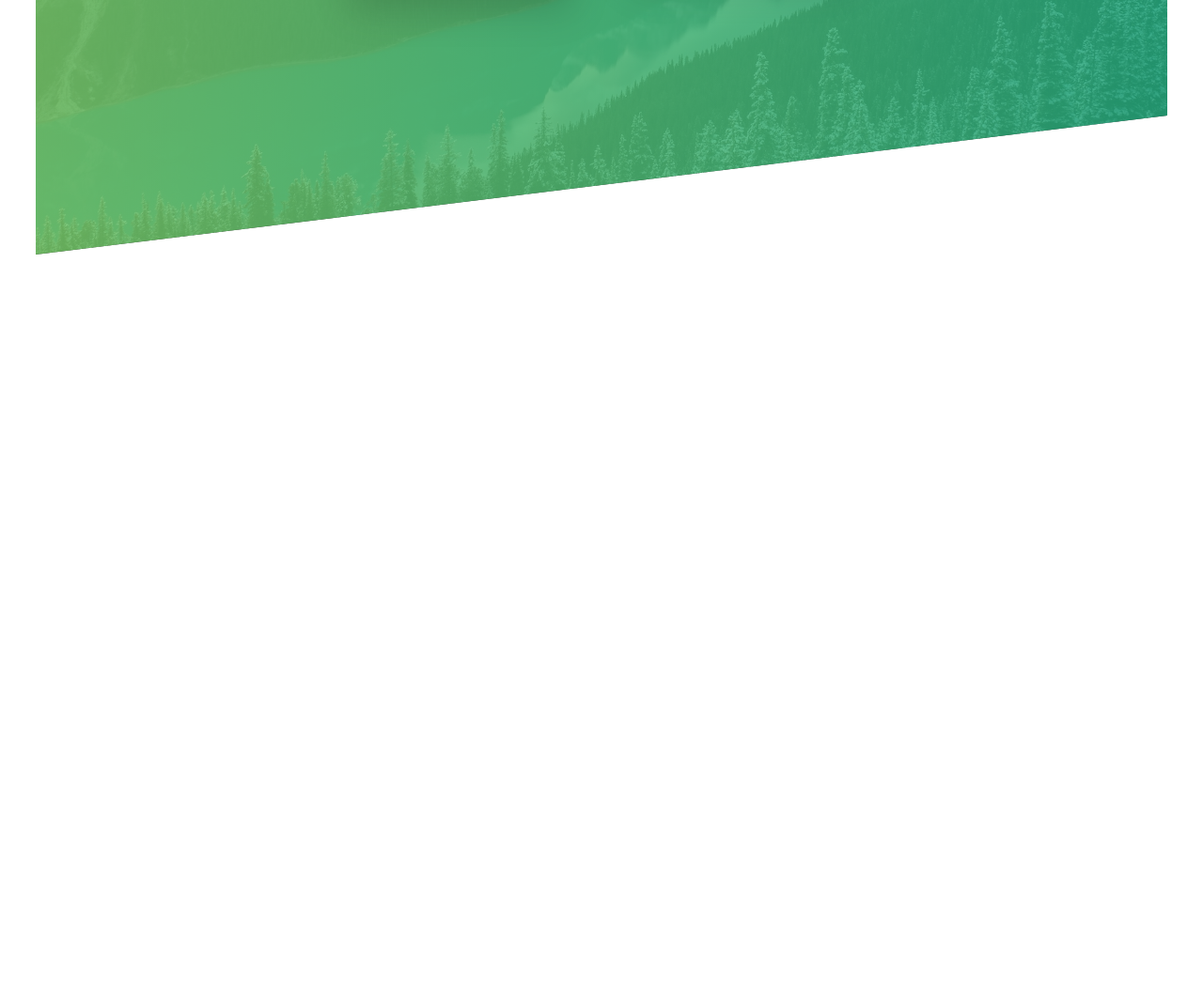
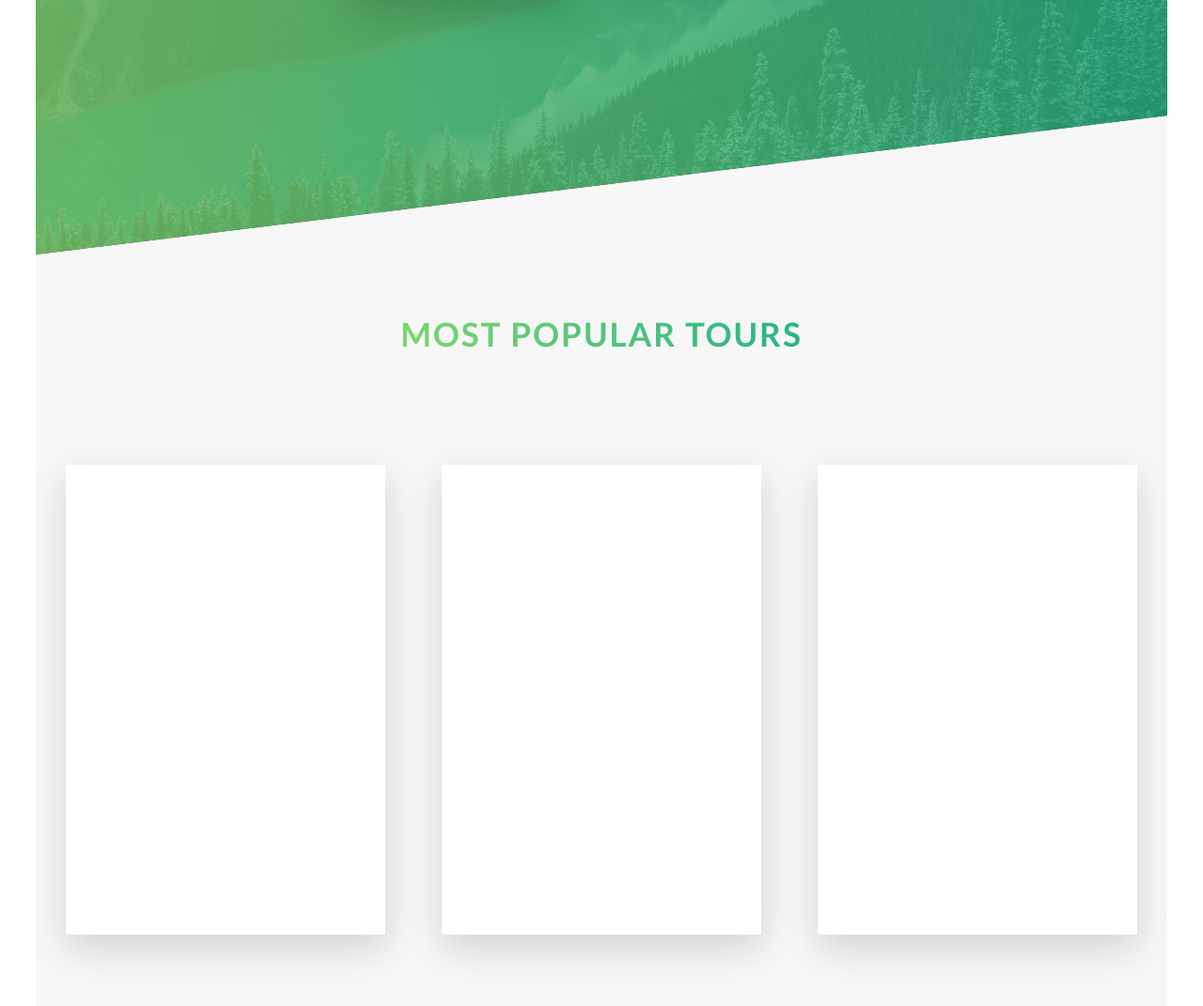
Before and after one commit to VuDucTriJoseph/Natours-advanced-css, a website: page index.html in a window 1280 px wide. Shown: the part 2079-3150 px from the top of the page at 94% size. Before the commit the page ends 2350 px from the top, so only its background shows below. Drawn offline with Linux system fonts and the light colour scheme.

Commit message:
card component rotation

```diff
--- a/index.html
+++ b/index.html
@@ -132,6 +132,37 @@
           </div>
         </div>
       </section>
+      <section class="section-tours">
+        <div class="u-center-text u-margin-bottom-big">
+          <h2 class="heading-secondary">Most popular tours</h2>
+        </div>
+        <div class="row">
+          <div class="col-1-of-3">
+            <div class="card">
+              <div class="card__side card__side--front">col 1 of 3</div>
+              <div class="card__side card__side--back card__side--back-1">
+                back
+              </div>
+            </div>
+          </div>
+          <div class="col-1-of-3">
+            <div class="card">
+              <div class="card__side card__side--front">col 1 of 3</div>
+              <div class="card__side card__side--back card__side--back-2">
+                back
+              </div>
+            </div>
+          </div>
+          <div class="col-1-of-3">
+            <div class="card">
+              <div class="card__side card__side--front">col 1 of 3</div>
+              <div class="card__side card__side--back card__side--back-3">
+                back
+              </div>
+            </div>
+          </div>
+        </div>
+      </section>
     </main>
     <!--
       <section class="grid-test">
--- a/sass/abstracts/_variables.scss
+++ b/sass/abstracts/_variables.scss
@@ -1,6 +1,12 @@
 $color-primary: #55c57a;
 $color-primary-light: #7ed56f;
 $color-primary-dark: #28b485;
+
+$color-secondary-light: #ffb900;
+$color-secondary-dark: #ff7730;
+
+$color-tertiary-light: #2998ff;
+$color-tertiary-dark: #5643fa;
 
 $color-grey-light-1: #f7f7f7;
 $color-grey-dark: #777;
--- /dev/null
+++ b/sass/components/_card.scss
@@ -0,0 +1,58 @@
+.card {
+  perspective: 150rem;
+  -moz-perspective: 150rem;
+  height: 50rem;
+
+  &__side {
+    height: 50rem;
+    color: white;
+    transition: all 0.8s ease;
+    width: 100%;
+    position: absolute;
+    top: 0;
+    left: 0;
+    backface-visibility: hidden;
+    border-radius: 3px;
+    box-shadow: 0 1.5rem 4rem rgba($color-black, 0.15);
+
+    &--front {
+      background-color: $color-white;
+    }
+
+    &--back {
+      transform: rotateY(180deg);
+
+      &-1 {
+        background-image: linear-gradient(
+          to right bottom,
+          $color-secondary-light,
+          $color-secondary-dark
+        );
+      }
+
+      &-2 {
+        background-image: linear-gradient(
+          to right bottom,
+          $color-primary-light,
+          $color-primary-dark
+        );
+      }
+
+      &-3 {
+        background-image: linear-gradient(
+          to right bottom,
+          $color-tertiary-light,
+          $color-tertiary-dark
+        );
+      }
+    }
+  }
+
+  &:hover &__side--front {
+    transform: rotateY(180deg);
+  }
+
+  &:hover &__side--back {
+    transform: rotateY(0);
+  }
+}
--- a/sass/layout/_grid.scss
+++ b/sass/layout/_grid.scss
@@ -24,12 +24,19 @@
     width: calc((100% - 2 * #{$gutter-horizontal}) / 3);
   }
 
-  .col-1-of-3 {
+  .col-2-of-3 {
     width: calc(
-      ((100% - 2 * #{$gutter-horizontal}) / 3) * 2 + #{$gutter-horizontal}
+      2 * ((100% - 2 * #{$gutter-horizontal}) / 3) + #{$gutter-horizontal}
     );
   }
+
   .col-1-of-4 {
     width: calc((100% - 3 * #{$gutter-horizontal}) / 4);
   }
+
+  .col-2-of-4 {
+    width: calc(
+      2 * ((100% - 3 * #{$gutter-horizontal}) / 4) + #{$gutter-horizontal}
+    );
+  }
 }
--- a/sass/main.scss
+++ b/sass/main.scss
@@ -8,6 +8,7 @@
 @import "base/base";
 
 @import "components/button";
+@import "components/card";
 @import "components/composition";
 @import "components/feature-box";
 
--- a/sass/pages/_home.scss
+++ b/sass/pages/_home.scss
@@ -21,3 +21,9 @@
     transform: skewY(7deg);
   }
 }
+
+.section-tours {
+  background-color: $color-grey-light-1;
+  padding: 25rem 0 50rem 0;
+  margin-top: -15rem;
+}
```
Also changed, not shown: css/style.css, 1 other file.
